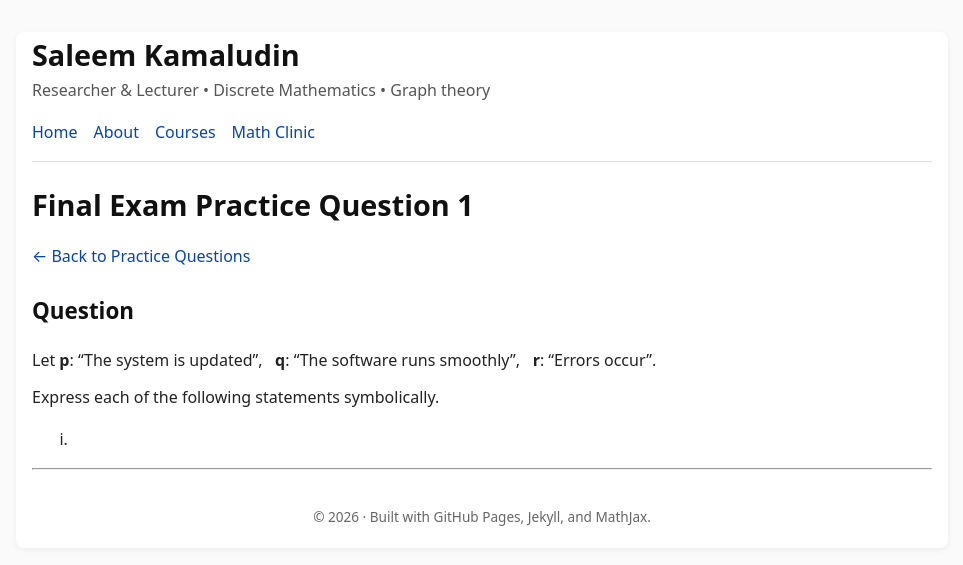
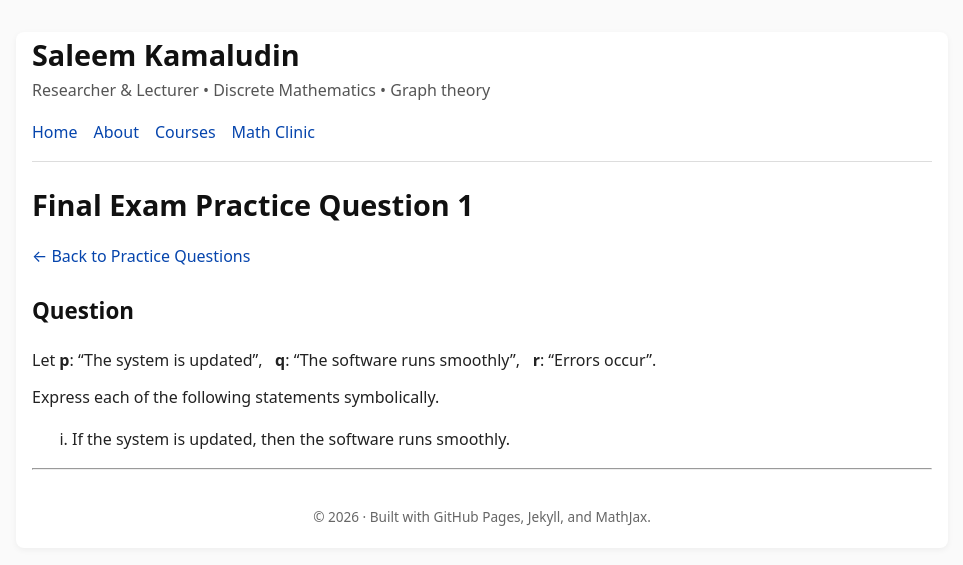
Before and after one commit to SaleemKamaludin/SaleemKamaludin.github.io, a Jekyll site: the page built from courses/comp1604/final-exam-practice/question-1.md, in a window 1280 px wide. Shown: the top 565 px of the page, without its empty margins (158-1121 px from the left). Built offline with Jekyll 4.4.1, drawn with Linux system fonts in a browser that asks for light colours.

Commit message:
Update question-1.md

```diff
--- a/courses/comp1604/final-exam-practice/question-1.md
+++ b/courses/comp1604/final-exam-practice/question-1.md
@@ -23,3 +23,4 @@ Let <strong>p</strong>: “The system is updated”, &nbsp;
 
 <ol type="i">
   <li>
+    If the system is updated, then the software runs smoothly.
```
